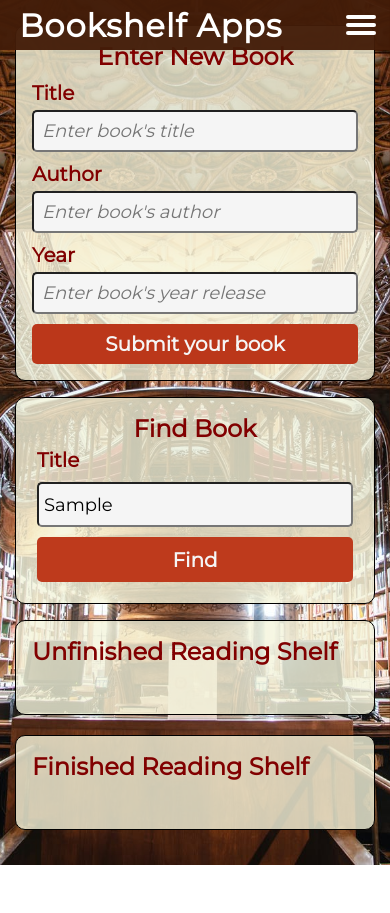
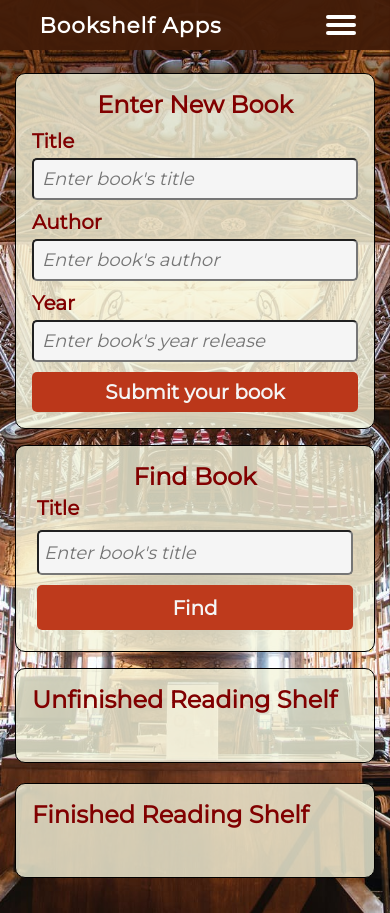
Before and after one commit to ErickEzrandy274/MyPortfolio, a plain HTML site: page project/project 3/index.html in a window 390 px wide. Both pictures are taken after typing "Sample" into the empty fields and a click on the button "Find". Before the commit the page ends 865 px from the top, so only its background shows below. Drawn offline with Linux system fonts and the light colour scheme.

Commit message:
edit project 3

```diff
--- a/project/project 3/dom.js
+++ b/project/project 3/dom.js
@@ -38,6 +38,11 @@ function addBook() {
             updateDataToStorage();
 
     }
+
+    document.getElementById("inputBookTitle").value = "";
+    document.getElementById("inputBookAuthor").value = "";
+    document.getElementById("inputBookYear").value = "";
+
 }
 
 function moveToCompleted(book) {
--- a/project/project 3/index.html
+++ b/project/project 3/index.html
@@ -14,7 +14,7 @@
 </head>
 <body>
 <header>
-    <h1>Bookshelf Apps</h1>
+    <h1 id="header-title">Bookshelf Apps</h1>
     <nav>
         <ul>
             <li><a href="#enter">Enter</a></li>
--- a/project/project 3/script.js
+++ b/project/project 3/script.js
@@ -115,6 +115,8 @@ function searchingBook() {
             bookItem.removeAttribute("hidden");
         }
     }
+
+    document.getElementById("searchBookTitle").value = "";
 }
 
 const menuToggle = document.querySelector(".menu-toggle input");
--- a/project/project 3/style.css
+++ b/project/project 3/style.css
@@ -8,6 +8,7 @@
 body {
     background: url(bookshelf.jpg) no-repeat center center;
     background-size: cover;
+    min-height: 100vh;
 }
 
 body, input, button {
@@ -278,9 +279,7 @@ input:placeholder-shown {
         padding: 0 10px;
     }
 
-    nav ul li {
-        padding: 16px 12px;
-    }
+    nav ul li { padding: 16px 12px; }
 
     nav ul li:hover {
         background-color: #be3a1c;
@@ -292,21 +291,11 @@ input:placeholder-shown {
         text-decoration: none;
     }
 
-    nav ul li a:hover {
-        color: whitesmoke;
-    }
-
-    body {
-        height: auto;
-    }
-
-    .flex-row {
-        flex-direction: column;
-    }
-
-    .book_shelf {
-        margin: 0 0 20px;
-    }
+    nav ul li a:hover { color: whitesmoke; }
+    body { height: auto; }
+    .flex-row { flex-direction: column; }
+    .book_shelf { margin: 0 0 20px; }
+    .input_section {  margin-top: 3rem;}
 }
 
 @media screen and (max-width: 800px){
@@ -398,13 +387,9 @@ input:placeholder-shown {
     }
 }
 
-@media screen and (max-width: 400px) {
-    .search_section > form {
-        grid-template-columns: none;
-    }
-
-    #searchSubmit, #searchBookTitle {
-        height: 45px;
-    }
-
+@media screen and (max-width: 576px) {
+    .search_section > form { grid-template-columns: none; }
+    #searchSubmit, #searchBookTitle { height: 45px; }
+    #searchBookTitle {width: 100%;}
+    #header-title {font-size: 1.35rem;}
 }
```
